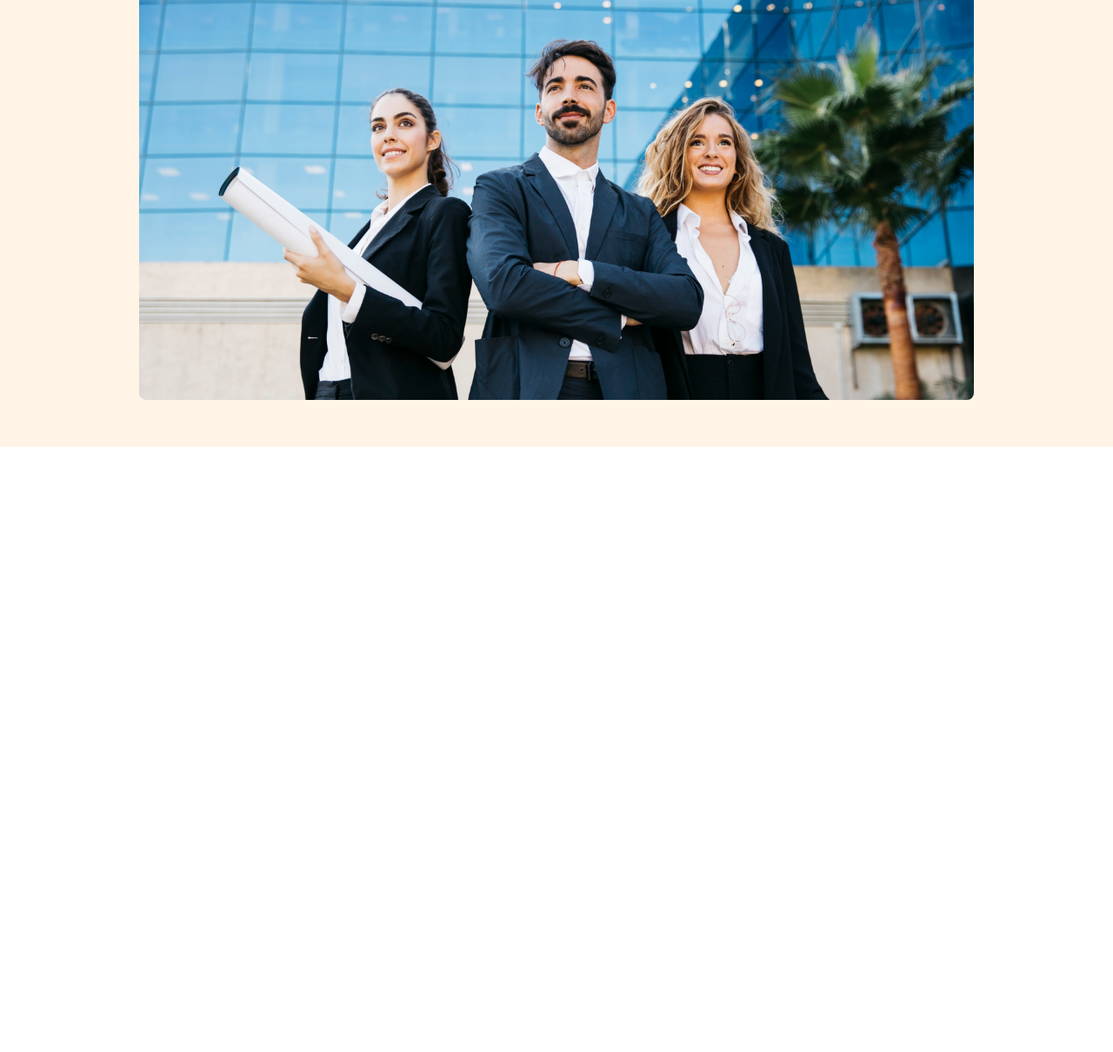
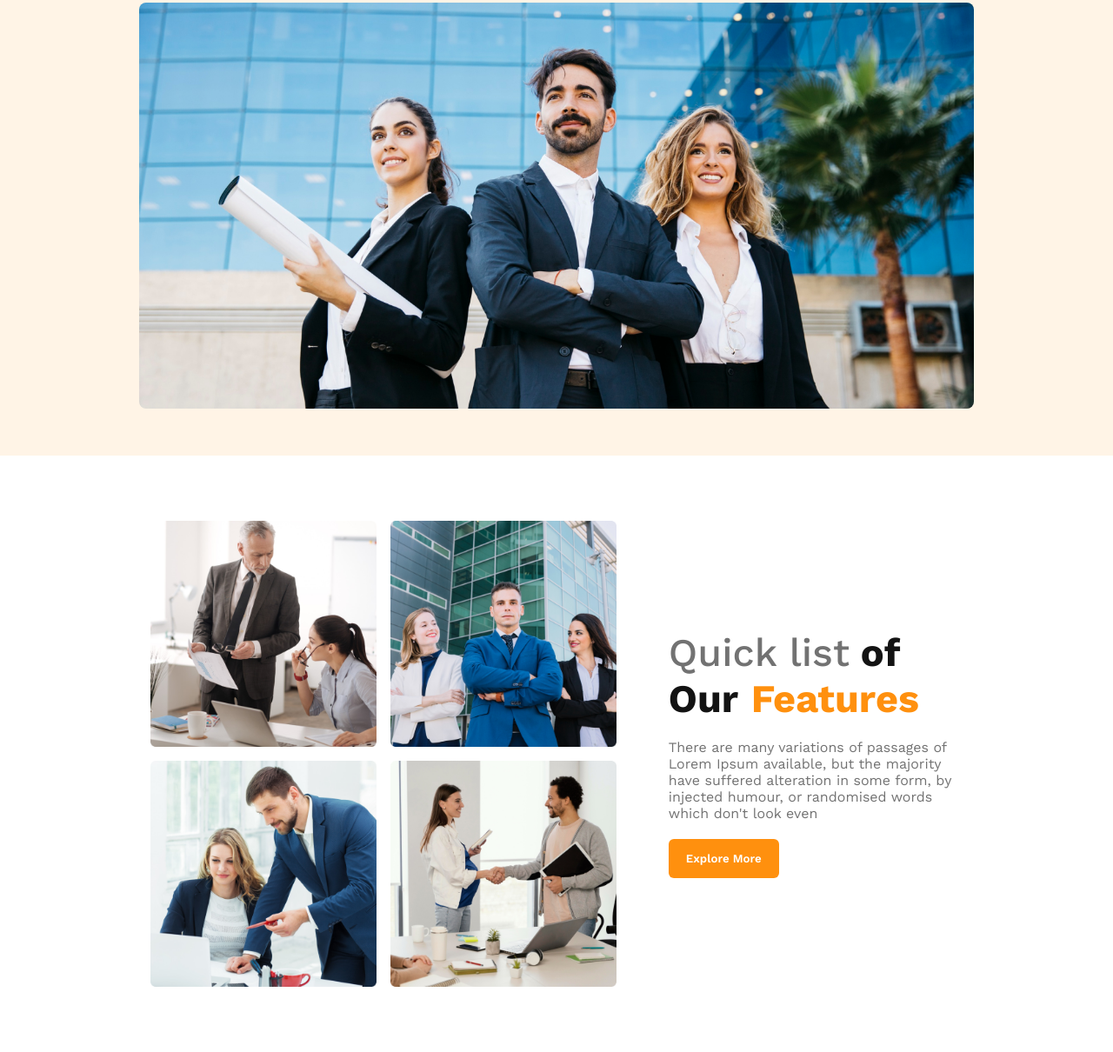
Before and after one commit to joychandrauday/architect.g3, a plain HTML site: page index.html in a window 1280 px wide. Shown: the part 437-1647 px from the top of the page at 87% size. Before the commit the page ends 951 px from the top, so only its background shows below. Drawn offline with nearby package versions, Linux system fonts and the light colour scheme.

Commit message:
added feature section

```diff
--- a/css/style.css
+++ b/css/style.css
@@ -3,19 +3,22 @@
 
 /* GOOGLE font set up  */
 /* universal styles */
-*{
+* {
     padding: 0;
     margin: 0;
     font-family: 'Work Sans';
 }
-a{
+
+a {
     text-decoration: none;
 
 }
-ul{
+
+ul {
     list-style: none;
 }
-.btn_primary{
+
+.btn_primary {
     text-transform: capitalize;
     padding: 15px 20px;
     border-radius: 6px;
@@ -25,83 +28,143 @@ ul{
     font-weight: 600;
     cursor: pointer;
 }
-.btn_primary:hover{
 
-background: #db7a09;
+.btn_primary:hover {
+
+    background: #db7a09;
 }
-.desc_p{
-    color:#727272;
+
+.desc_p {
+    color: #727272;
     font-size: 16px;
     font-style: normal;
     font-weight: 400;
 }
-.heading_h1{
+
+.heading_h1 {
     color:
-    #131313;
+        #131313;
     font-size: 45px;
     font-weight: 700;
 }
 
 /* universal styles */
 /* home_banner styles */
-.home_banner{
+.home_banner {
     padding: 50px 0;
     background: rgba(255, 144, 14, 0.10);
 
 }
-.home_banner_wrapper{
+
+.home_banner_wrapper {
     max-width: 75%;
     margin: 0 auto;
 }
-header{
+
+header {
     display: flex;
     justify-content: space-between;
     align-items: center;
 }
-.logo_title{
-    color:#131313;
+
+.logo_title {
+    color: #131313;
     text-align: center;
     font-size: 2rem;
     font-weight: 700;
 }
-nav{
 
-}
-nav ul{
+nav {}
+
+nav ul {
     display: flex;
     justify-content: space-around;
 }
-nav li{
+
+nav li {
 
     font-size: 16px;
     font-weight: 500;
     text-transform: capitalize;
     margin: 0 15px;
 }
-nav a{
-    color:#424242;
+
+nav a {
+    color: #424242;
 }
-nav a:hover{}
 
-.home_banner_elements{
+nav a:hover {}
+
+.home_banner_elements {
     text-align: center;
     padding: 80px 0 0;
     margin: 0 auto 6px;
 }
-.home_banner_heading{
+
+.home_banner_heading {
     font-size: 3rem;
 }
-.home_banner_desc{
-    padding: 20px 0;
-    width: 75%;
+
+.home_banner_desc {
+    padding: 25px 0;
+    width: 100%;
     margin: 0 auto;
 }
-.banner_img{
+
+.banner_img {
     border-radius: 8px;
     max-width: 100%;
 }
+
 /* home_banner styles */
+/* feature styles */
+.feature_section {
+    padding: 75px 0;
+}
 
+.feature_section_wrapper {
+    max-width: 73%;
+    margin: 0 auto;
+    display: flex;
+    align-items: center;
+    justify-content: center;
+    gap: 60px;
+}
+
+.feature_images {
+    display: grid;
+    grid-template-columns: repeat(2, 1fr);
+    gap: 1rem;
+}
+
+.feature_images img {
+    max-width: 260px;
+}
+
+.feature_title {
+    color: #727272;
+    font-family: Work Sans;
+    font-size: 45px;
+    font-weight: 500;
+}
+
+.feature_title span {
+    color:#131313;
+    font-weight: 700;
+}
+
+.feature_title span:last-child {
+
+    color: #FF900E;
+    font-weight: 700;
+}
+
+.feature_desc {
+
+    margin: 20px 0;
+}
+
+/* feature styles */
 
 
 
@@ -111,34 +174,44 @@ nav a:hover{}
 
 /* ===============responsive section===============*/
 @media screen and (max-width:576px) {
-    header{
+    header {
         text-align: center;
         background: #ff900e;
         padding: 30px 0;
         border-radius: 6px;
         flex-direction: column;
     }
-    nav ul,nav{
-        flex-direction: column;
+
+    nav ul, nav {
         text-align: center;
     }
-    nav li{
-        margin: 5px 0px;
+
+    nav li {
+        margin: 20px 10px 10px;
     }
-    .logo_title ,nav a{
+
+    .logo_title, nav a {
         color: aliceblue;
     }
-    .home_banner{
+
+    .home_banner {
         padding: 20px 0;
     }
-    .home_banner_wrapper{
+
+    .home_banner_wrapper {
         max-width: 90%;
     }
-    .home_banner_elements{
+
+    .home_banner_elements {
         padding: 30px 0;
         margin: 0;
     }
-    .home_banner_heading{
+
+    .home_banner_heading {
         font-size: 2rem;
     }
+
+    .home_banner_desc {
+        width: 100%;
+    }
 }
--- a/index.html
+++ b/index.html
@@ -31,5 +31,22 @@
         </div>
     </div>
     <!-- home banner section -->
+    <!-- feature section  -->
+    <div class="feature_section">
+        <div class="feature_section_wrapper">
+            <div class="feature_images">
+                <img src="images/team1.png" alt="">
+                <img src="images/team2.png" alt="">
+                <img src="images/team3.png" alt="">
+                <img src="images/team4.png" alt="">
+            </div>
+            <div class="feature_text">
+                <h1 class="feature_title">Quick list<span> of Our</span> <span>Features</span></h1>
+                <p class="desc_p feature_desc">There are many variations of passages of Lorem Ipsum available, but the majority have suffered alteration in some form, by injected humour, or randomised words which don't look even</p>
+                <button class="btn_primary">explore more</button>
+            </div>
+        </div>
+    </div>
+    <!-- feature section  -->
 </body>
 </html>
```
